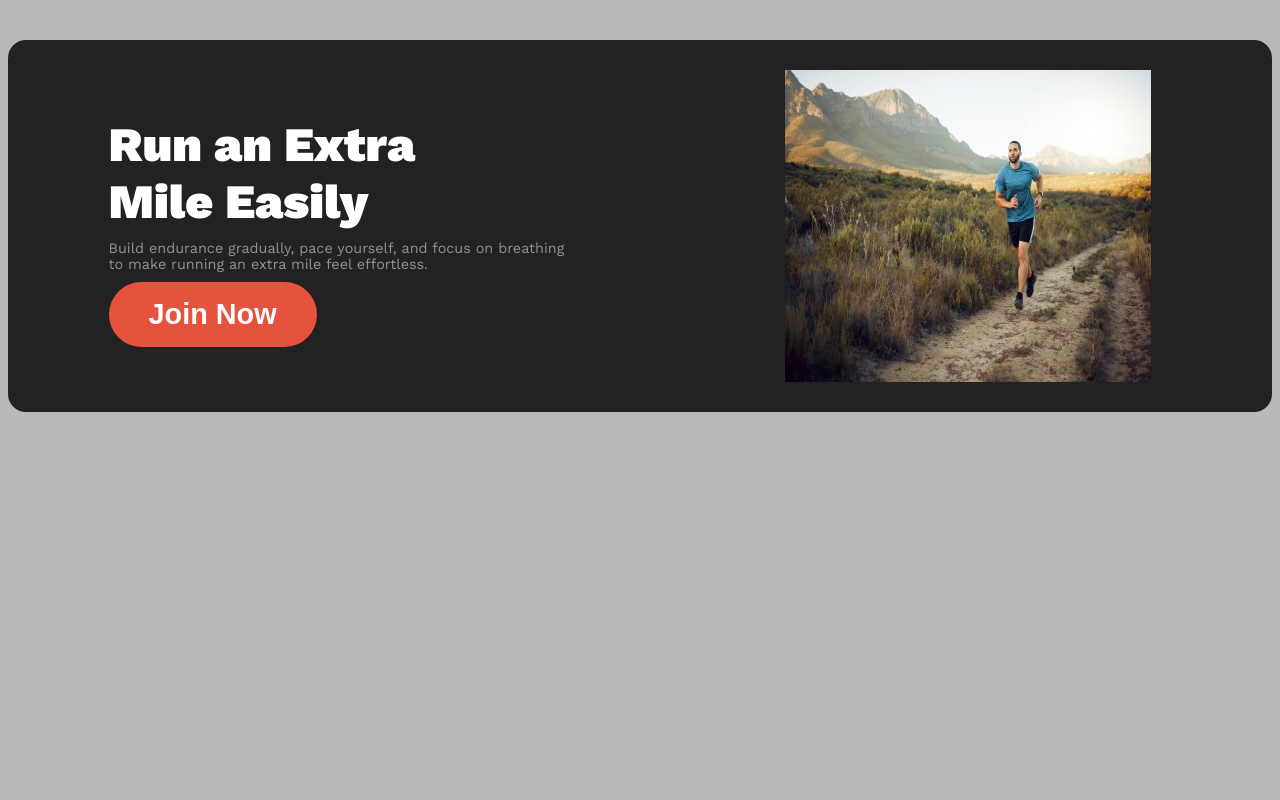
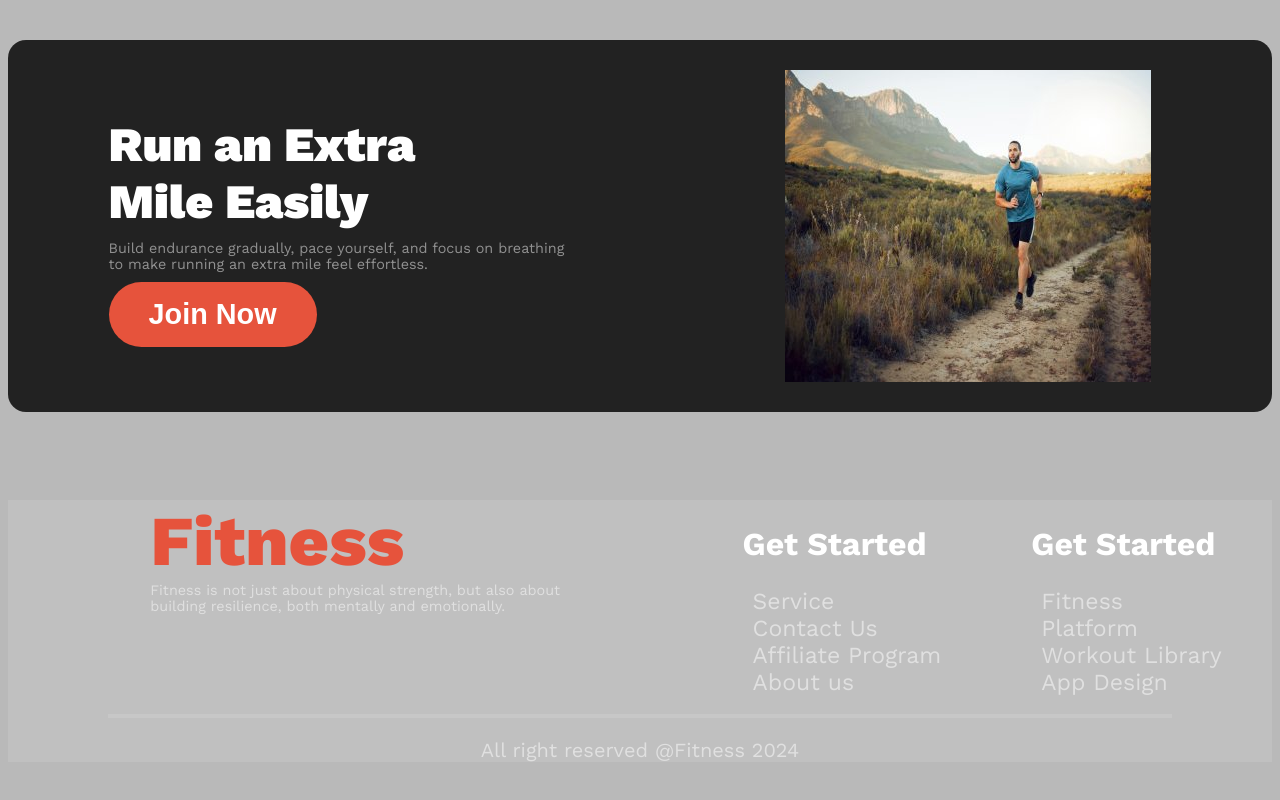
Before and after one commit to Jannatulema/b10-assignment2, a plain HTML site: page index.html in a window 1280 px wide. Shown: the part 1238-2038 px from the top of the page. Before the commit the page ends 1700 px from the top, so only its background shows below. Drawn offline with nearby package versions, Linux system fonts and the light colour scheme; a web font is replaced by a local one.

Commit message:
footer added

```diff
--- a/index.html
+++ b/index.html
@@ -89,6 +89,37 @@
     </main>
 
     <footer>
+        <div class="foot display-flex">
+            <div class="fitness">
+                <h2 class="fitness-title">Fitness</h2>
+                <p class="fitness-description">Fitness is not just about physical strength, but also about <br> building resilience, both mentally and emotionally.</p>
+            </div>
+            <div class="get-started display-flex">
+                <div>
+                    <h4 class="started-title">Get Started</h4>
+                    <ul class="started-item">
+                        <li class="started-list">Service</li>
+                        <li class="started-list">Contact Us</li>
+                        <li class="started-list">Affiliate Program</li>
+                        <li class="started-list">About us</li>
+                     </ul>
+                </div>
+                <div>
+                    <h4 class="started-title">Get Started</h4>
+                    <ul class="started-item">
+                        <li class="started-list">Fitness</li>
+                        <li class="started-list">Platform</li>
+                        <li class="started-list">Workout Library</li>
+                        <li class="started-list">App Design</li>
+                     </ul>
+                 </div>
+
+
+
+            </div>
+        </div>
+        <hr>
+        <p class="foot-description">All right reserved @Fitness 2024</p>
 
     </footer>
 
--- a/styles/style.css
+++ b/styles/style.css
@@ -237,7 +237,81 @@ text-align: center;
 }
 
   /* -------------------------Footer related style------------------------------- */
+footer{
+    background: rgba(255, 255, 255, 0.1);
+    margin: 88px 0px;
+}
+.foot{
+    flex-direction: row;
+    justify-content: space-around;
+    align-items: flex-start;
+    gap: 102;
+    padding: 0px;
+}
 
+
+.fitness-title{
+    color: rgb(230, 83, 60);
+    font-size: 4.375rem;
+    font-weight: 800;
+    text-align: left;
+    gap: 20;
+    margin: 0px 102px;
+    padding: 0px;
+}
+.fitness-description{
+    gap: 20;
+    padding: 0px;
+    margin: 0px 102px;
+    color: rgba(255, 255, 255, 0.5);
+    font-size: 0.9rem;
+    font-weight: 400;
+    text-align: left;
+}
+.get-started{
+    flex-direction: row;
+    justify-content: space-around;
+    align-items: flex-start;
+    text-align: left;
+    gap: 80px;
+}
+.started-title{
+    color: rgb(255, 255, 255);
+    font-size: 2rem;
+    font-weight: 700;
+    text-align: left;
+    margin: 25px 0px;
+    padding: 0px;
+}
+.started-item{
+    list-style: none;
+    text-align: left;
+    gap: 20;
+    padding: 0px;
+    margin: 10px 10px;
+
+
+}
+.started-list{
+    color: rgba(255, 255, 255, 0.5);
+    font-size: 1.44rem;
+    font-weight: 400;
+    text-align: left;
+
+}
+hr{
+    border: 2px solid rgba(255, 255, 255, 0.1);
+    width: 1059.5px;
+    height: 0;
+    left: 189px;
+    top: 394px;
+}
+.foot-description{
+    color: rgba(255, 255, 255, 0.5);
+    font-size: 1.25rem;
+    font-weight: 400;
+    text-align: center;
+}
 
   /* --------------------------Responsive related style-------------------------- */
 
@@ -269,6 +343,13 @@ text-align: center;
     .run-description{
         text-align: center;
     }
-
+    .foot{
+        flex-direction: column;
+        align-items: center;
+    }
+    .get-started{
+        flex-direction: column;
+        align-items: center;
+    }
 
   }
```
